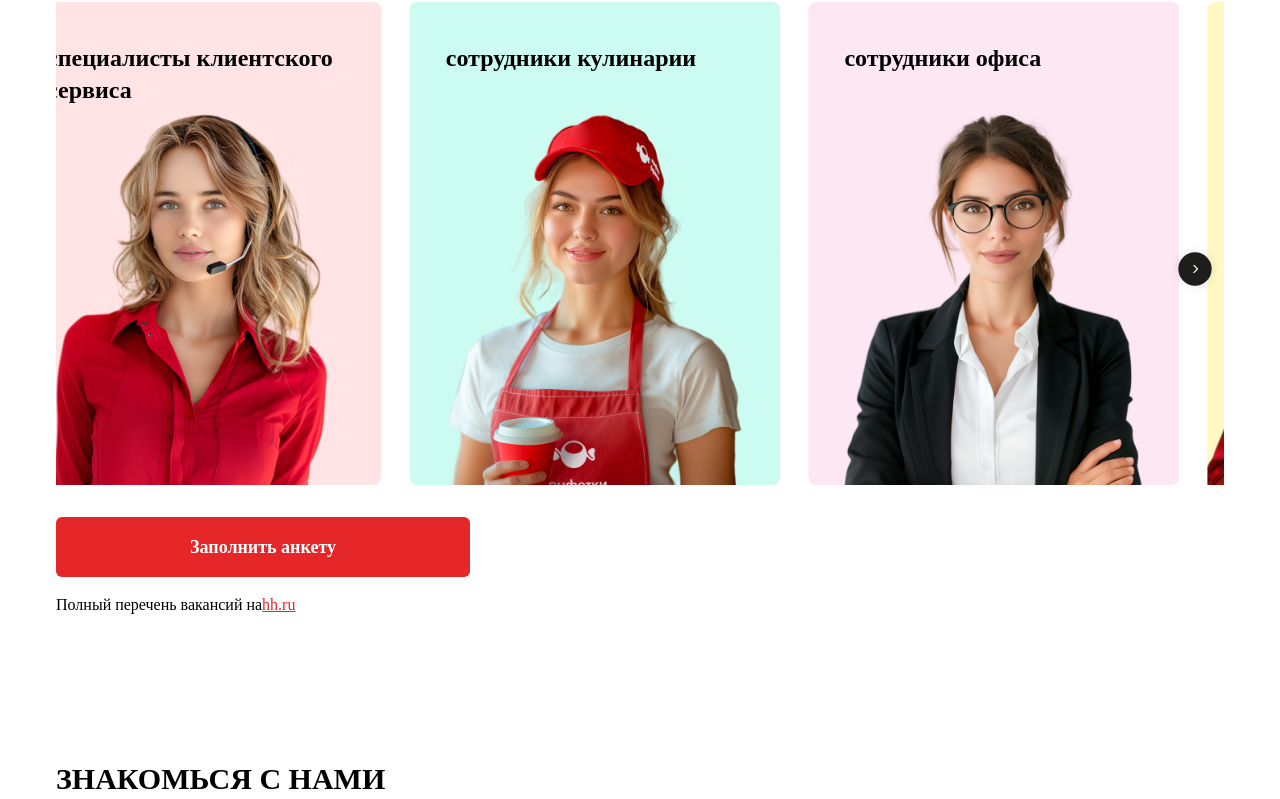
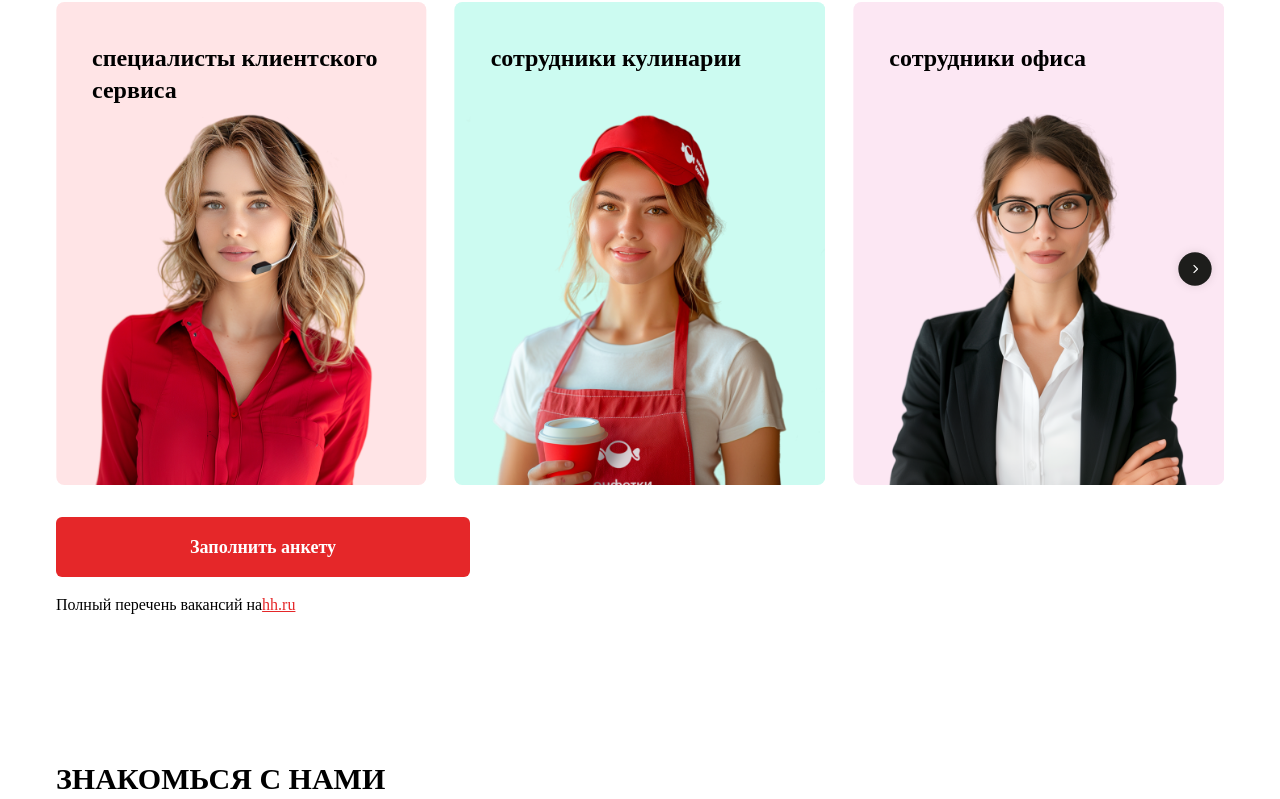
Before and after one commit to Nzzr-bit/konfetki-baranochki-work, a Next.js app: page / in a window 1280 px wide. Shown: the part 2585-3384 px from the top of the page. Built offline with nearby package versions, Linux system fonts and the light colour scheme.

Commit message:
Update SlickSlider.tsx

```diff
--- a/components/modules/SlickSlider.tsx
+++ b/components/modules/SlickSlider.tsx
@@ -105,7 +105,7 @@ function SlickSlider({ onButtonClick }: SlickSliderProps) {
         ))}
         <button className="swiper-button-next absolute top-1/2 right-1 z-10">
           <Image
-            src="./IconSliderArrow.svg"
+            src="./iconSliderArrow.svg"
             width={50}
             height={50}
             alt="arrow"
```
